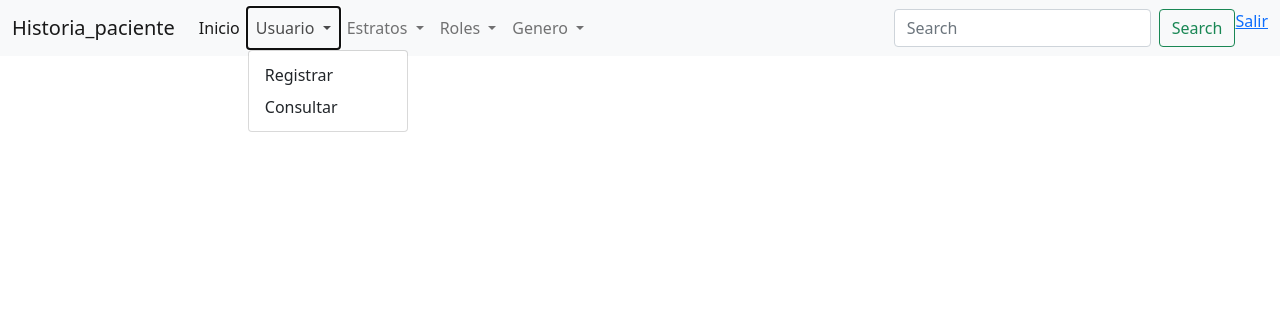
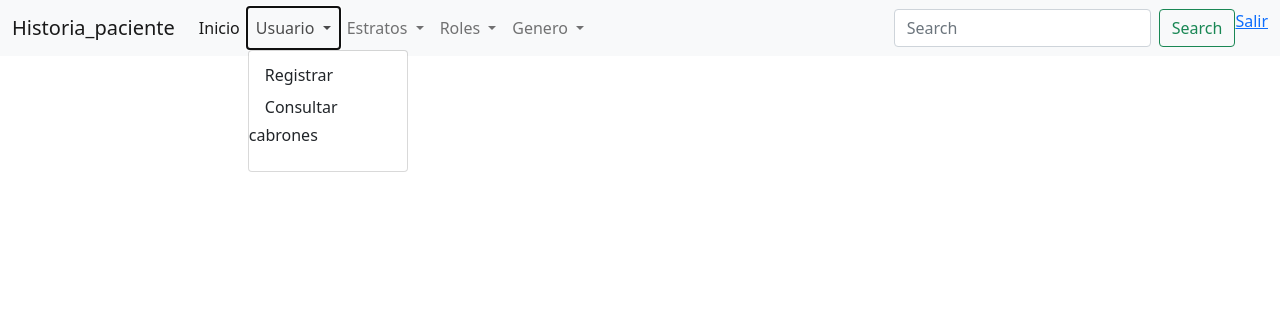
Before and after one commit to johanjof/Proyecto_historia_clinica, a PHP site: template view/partials/navbar.php in a window 1280 px wide, after a click on "Usuario". Shown: the top 316 px of the page. Run offline with PHP 8.4, Linux system fonts and the light colour scheme; the template is opened without the code that fills it, so the values that code supplies are empty.

Commit message:
escribi un parrafo de prueba

```diff
--- a/view/partials/navbar.php
+++ b/view/partials/navbar.php
@@ -18,7 +18,7 @@
           <ul class="dropdown-menu" aria-labelledby="navbarDropdown">
             <li><a class="dropdown-item" href="<?php echo getUrl("Usuario","Usuario","getInsert"); ?>">Registrar</a></li>
             <li><a class="dropdown-item" href="<?php echo getUrl("Usuario","Usuario","consult"); ?>">Consultar</a></li>
-
+           <p>cabrones</p>
 
           </ul>
         </li>
```
